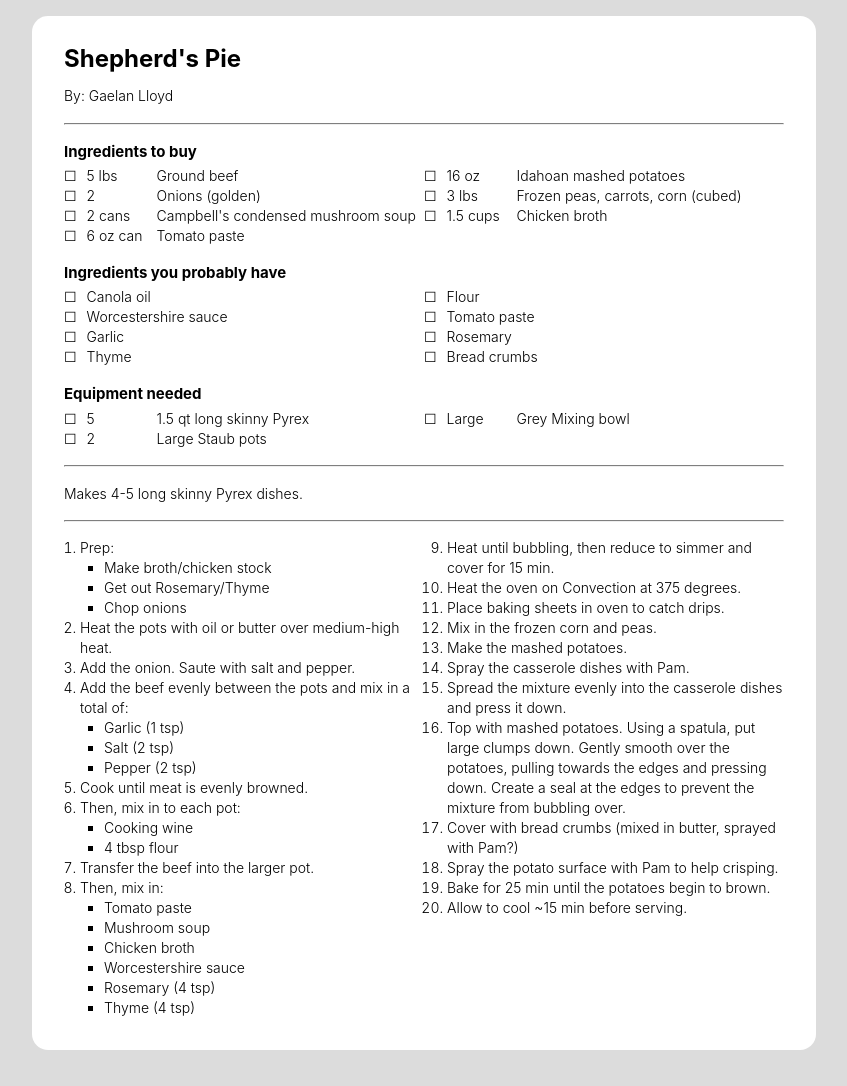
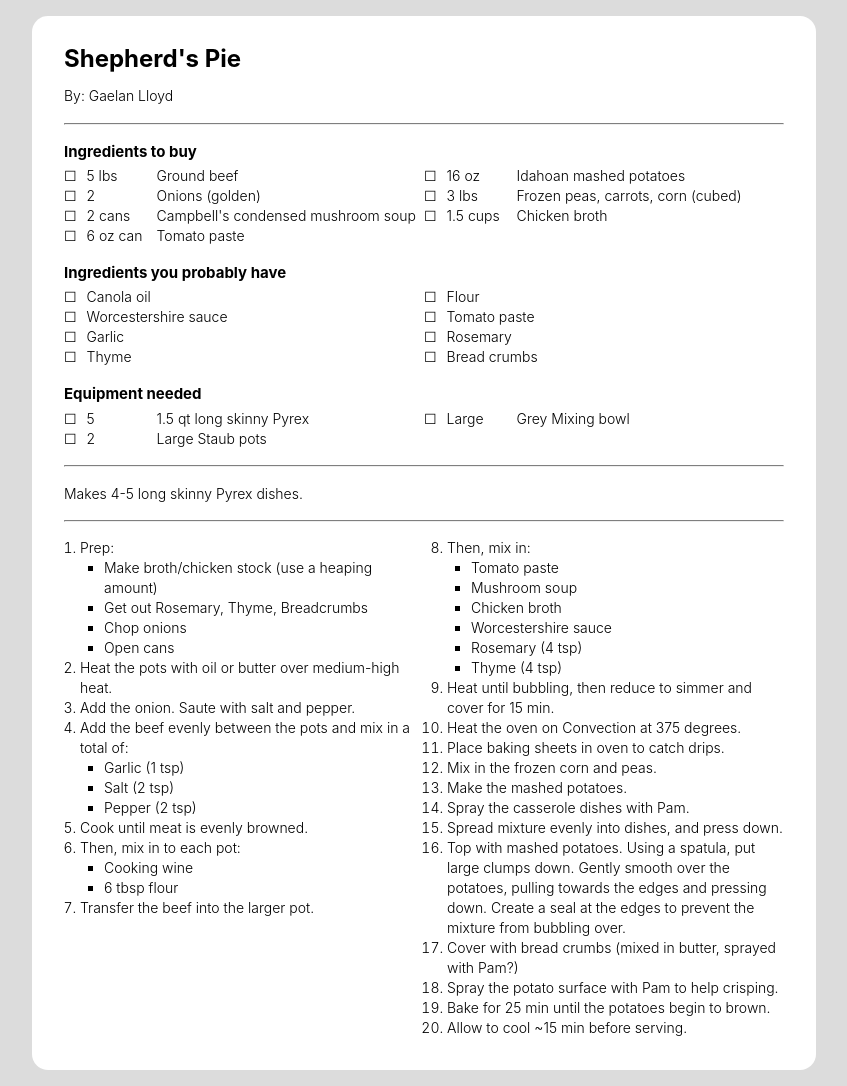
Before and after one commit to gaelanlloyd/jekyll-recipes, a Jekyll site: the page built from _recipes/shepherds-pie.md, in a window 1280 px wide. Shown: the whole page, without its empty margins (216-1063 px from the left). Built offline with Jekyll 4.4.1, drawn with Linux system fonts in a browser that asks for light colours.

Commit message:
Update shepherds-pie.md

```diff
--- a/_recipes/shepherds-pie.md
+++ b/_recipes/shepherds-pie.md
@@ -25,9 +25,10 @@ ingredientsYouHave:
   - Bread crumbs
 ---
 - Prep:
-  - Make broth/chicken stock
-  - Get out Rosemary/Thyme
+  - Make broth/chicken stock (use a heaping amount)
+  - Get out Rosemary, Thyme, Breadcrumbs
   - Chop onions
+  - Open cans
 - Heat the pots with oil or butter over medium-high heat.
 - Add the onion. Saute with salt and pepper.
 - Add the beef evenly between the pots and mix in a total of:
@@ -37,7 +38,7 @@ ingredientsYouHave:
 - Cook until meat is evenly browned.
 - Then, mix in to each pot:
   - Cooking wine
-  - 4 tbsp flour
+  - 6 tbsp flour
 - Transfer the beef into the larger pot.
 - Then, mix in:
   - Tomato paste
@@ -52,7 +53,7 @@ ingredientsYouHave:
 - Mix in the frozen corn and peas.
 - Make the mashed potatoes.
 - Spray the casserole dishes with Pam.
-- Spread the mixture evenly into the casserole dishes and press it down.
+- Spread mixture evenly into dishes, and press down.
 - Top with mashed potatoes. Using a spatula, put large clumps down. Gently smooth over the potatoes, pulling towards the edges and pressing down. Create a seal at the edges to prevent the mixture from bubbling over.
 - Cover with bread crumbs (mixed in butter, sprayed with Pam?)
 - Spray the potato surface with Pam to help crisping.
```
